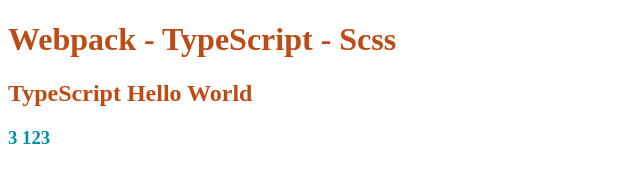
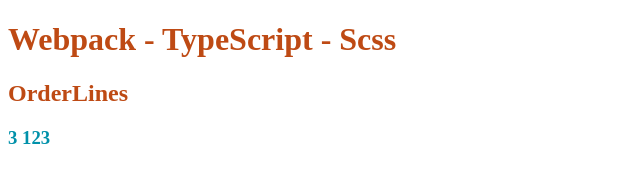
Before and after one commit to MartinKierkegaard/TSClassOrdersFrontEnd, a website built with webpack: page src/index.htm in a window 1280 px wide. Shown: the whole page, without its empty margins (0-640 px from the left). Built offline with nearby package versions, Linux system fonts and the light colour scheme.

Commit message:
ændret i html

```diff
--- a/src/index.htm
+++ b/src/index.htm
@@ -8,7 +8,7 @@
 
 <body>
   <h1>Webpack - TypeScript - Scss</h1>
-  <h2>TypeScript Hello World</h2>
+  <h2>OrderLines</h2>
   <div id="content"></div>
 
   <script src="bundle.js"></script>
```
